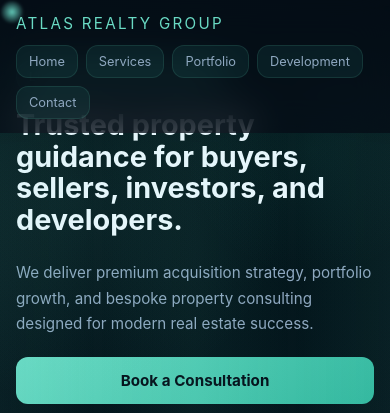
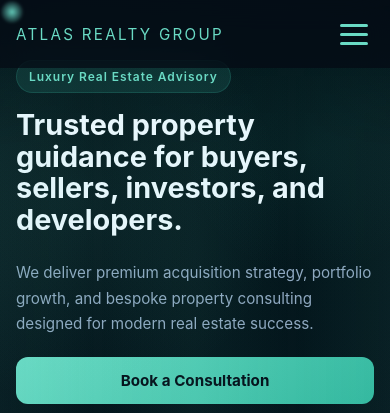
Before and after one commit to ayazmehmod05-byte/real-estate-buisness-website, a plain HTML site: page index.html in a window 390 px wide. Both pictures are taken after a click on the button "Need help?". Shown: the top 413 px of the page. Drawn offline with Linux system fonts and the light colour scheme.

Commit message:
mobile responsiveness increased

```diff
--- a/index.html
+++ b/index.html
@@ -27,7 +27,12 @@
   <div class="hero-background"></div>
   <header class="topbar">
     <div class="brand">Atlas Realty Group</div>
-    <nav>
+    <button class="hamburger" id="hamburger" aria-label="Toggle menu" aria-expanded="false">
+      <span class="hamburger-line"></span>
+      <span class="hamburger-line"></span>
+      <span class="hamburger-line"></span>
+    </button>
+    <nav class="nav-menu" id="navMenu">
       <a href="#hero">Home</a>
       <a href="#services">Services</a>
       <a href="#fleet">Portfolio</a>
--- a/script.js
+++ b/script.js
@@ -1,5 +1,7 @@
 const cursor = document.querySelector('.cursor-trail');
-const navLinks = document.querySelectorAll('.topbar a');
+const hamburger = document.getElementById('hamburger');
+const navMenu = document.getElementById('navMenu');
+const navLinks = document.querySelectorAll('.nav-menu a');
 const loadingScreen = document.getElementById('loadingScreen');
 const chatWidget = document.getElementById('chatbotWidget');
 const chatToggle = document.querySelector('.chat-toggle');
@@ -116,13 +118,37 @@ function initScrollReveal() {
   pages.forEach(page => observer.observe(page));
 }
 
+function toggleHamburger() {
+  hamburger.classList.toggle('active');
+  navMenu.classList.toggle('active');
+  hamburger.setAttribute('aria-expanded', hamburger.classList.contains('active'));
+}
+
+function closeMenu() {
+  hamburger.classList.remove('active');
+  navMenu.classList.remove('active');
+  hamburger.setAttribute('aria-expanded', 'false');
+}
+
 function initNavigation() {
   navLinks.forEach(link => {
     link.addEventListener('click', event => {
       event.preventDefault();
+      closeMenu();
       const target = document.querySelector(link.getAttribute('href'));
       if (target) target.scrollIntoView({ behavior: 'smooth', block: 'start' });
     });
+  });
+}
+
+function initHamburgerMenu() {
+  if (hamburger) {
+    hamburger.addEventListener('click', toggleHamburger);
+  }
+  document.addEventListener('click', event => {
+    if (hamburger && navMenu && !hamburger.contains(event.target) && !navMenu.contains(event.target)) {
+      closeMenu();
+    }
   });
 }
 
@@ -135,5 +161,6 @@ function initChatWidget() {
 initLoading();
 initCursor();
 initScrollReveal();
+initHamburgerMenu();
 initNavigation();
 initChatWidget();
--- a/styles.css
+++ b/styles.css
@@ -293,19 +293,54 @@ body.loading {
   color: var(--accent);
 }
 
-.topbar nav {
+.hamburger {
+  display: none;
+  flex-direction: column;
+  background: none;
+  border: none;
+  cursor: pointer;
+  gap: 6px;
+  padding: 8px;
+  z-index: 11;
+  width: 40px;
+  height: 40px;
+  align-items: center;
+  justify-content: center;
+}
+
+.hamburger-line {
+  width: 28px;
+  height: 3px;
+  background: var(--accent);
+  border-radius: 2px;
+  transition: all 0.3s ease;
+}
+
+.hamburger.active .hamburger-line:nth-child(1) {
+  transform: rotate(45deg) translate(8px, 8px);
+}
+
+.hamburger.active .hamburger-line:nth-child(2) {
+  opacity: 0;
+}
+
+.hamburger.active .hamburger-line:nth-child(3) {
+  transform: rotate(-45deg) translate(7px, -7px);
+}
+
+.nav-menu {
   display: flex;
   gap: 20px;
 }
 
-.topbar a {
+.nav-menu a {
   color: var(--muted);
   text-decoration: none;
   font-size: 0.95rem;
   transition: color 180ms ease;
 }
 
-.topbar a:hover {
+.nav-menu a:hover {
   color: #f8ffff;
 }
 
@@ -839,10 +874,12 @@ body.loading {
 /* Mobile-First Responsive Design */
 /* Extra Small: 320px - 480px */
 @media (max-width: 480px) {
-  .topbar { padding: 14px 16px; gap: 12px; flex-wrap: wrap; }
+  .topbar { padding: 14px 16px; gap: 0; flex-wrap: wrap; justify-content: space-between; align-items: center; }
   .brand { font-size: 0.95rem; letter-spacing: 0.15em; }
-  .topbar nav { width: 100%; gap: 8px; flex-wrap: wrap; order: 3; }
-  .topbar a { font-size: 0.8rem; padding: 8px 12px; background: rgba(66, 209, 185, 0.08); border-radius: 12px; border: 1px solid rgba(106, 218, 196, 0.12); }
+  .hamburger { display: flex; }
+  .nav-menu { position: fixed; top: 60px; left: 0; right: 0; flex-direction: column; width: 100%; background: rgba(5, 8, 20, 0.98); backdrop-filter: blur(18px); border-bottom: 1px solid rgba(106, 218, 196, 0.12); gap: 0; transform: translateX(-100%); transition: transform 0.3s ease; z-index: 9; }
+  .nav-menu.active { transform: translateX(0); }
+  .nav-menu a { display: block; padding: 16px 20px; font-size: 0.95rem; border-bottom: 1px solid rgba(106, 218, 196, 0.08); }
   .page { min-height: auto; padding: 60px 16px 40px; }
   .section-hero { grid-template-columns: 1fr; gap: 24px; }
   .section-hero h1 { font-size: 1.8rem; line-height: 1.1; }
@@ -891,9 +928,11 @@ body.loading {
 
 /* Small Devices: 481px - 768px */
 @media (min-width: 481px) and (max-width: 768px) {
+  .hamburger { display: flex; }
+  .nav-menu { position: fixed; top: 60px; left: 0; right: 0; flex-direction: column; width: 100%; background: rgba(5, 8, 20, 0.98); backdrop-filter: blur(18px); border-bottom: 1px solid rgba(106, 218, 196, 0.12); gap: 0; transform: translateX(-100%); transition: transform 0.3s ease; z-index: 9; }
+  .nav-menu.active { transform: translateX(0); }
+  .nav-menu a { display: block; padding: 16px 20px; font-size: 0.95rem; border-bottom: 1px solid rgba(106, 218, 196, 0.08); }
   .topbar { padding: 16px 24px; }
-  .topbar nav { gap: 16px; }
-  .topbar a { font-size: 0.9rem; }
   .page { padding: 90px 24px 50px; }
   .section-hero { grid-template-columns: 1fr; gap: 32px; }
   .section-hero h1 { font-size: 2.4rem; }
```
